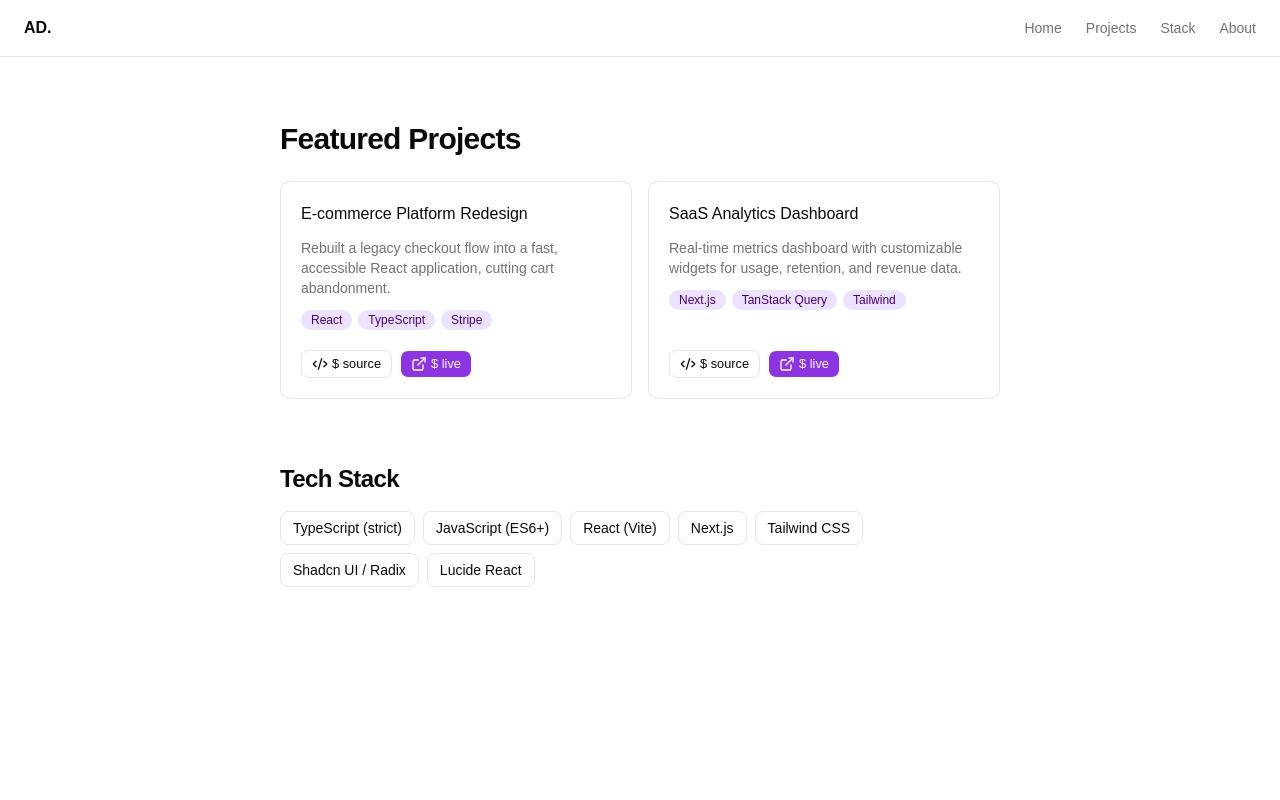
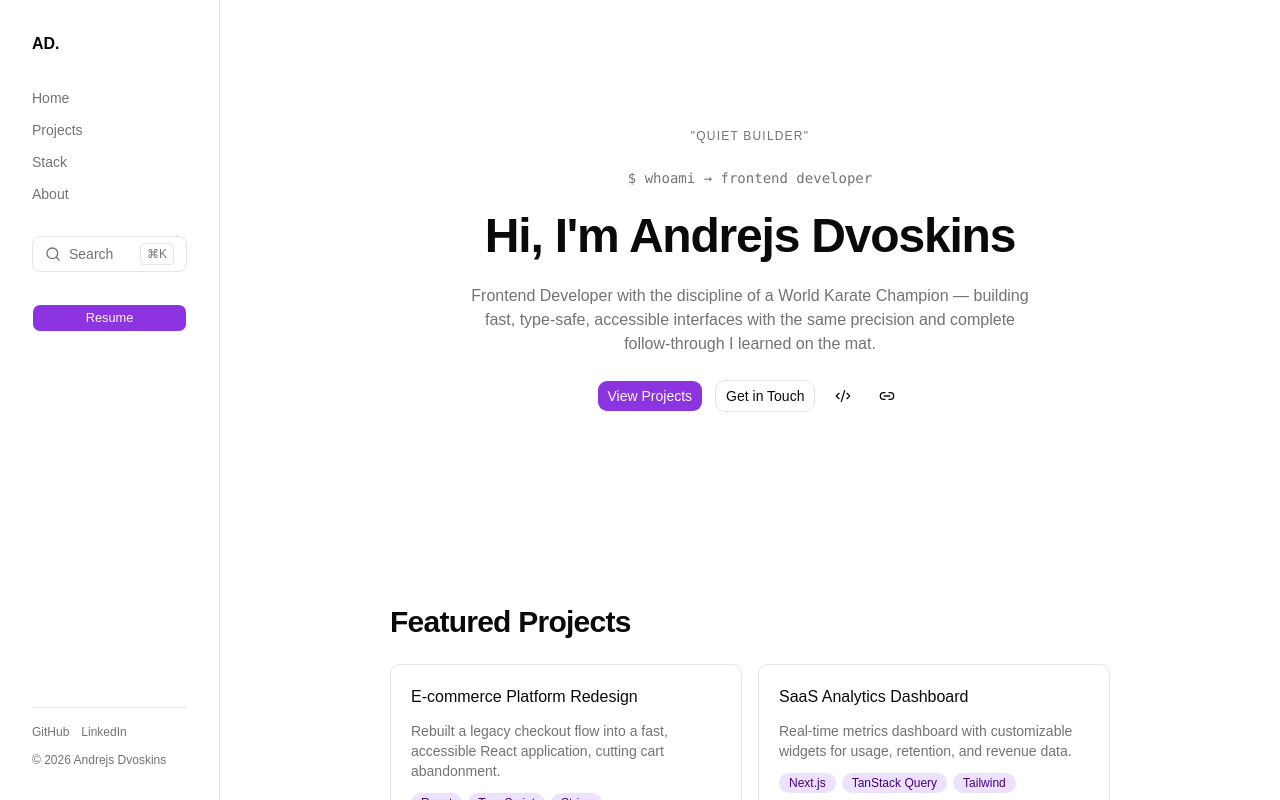
Before and after one commit to Funtazer07/showcase-portfolio, a React (Vite) app: page / in a window 1280 px wide. Shown: the top 800 px of the page. Built offline with nearby package versions, Linux system fonts and the light colour scheme.

Commit message:
Implement hero and nav (SCRUM-16, SCRUM-17)

```diff
--- a/src/App.tsx
+++ b/src/App.tsx
@@ -1,33 +1,31 @@
 import { Code2, ExternalLink } from 'lucide-react'
+import Header from '@/components/Header'
+import Hero from '@/components/Hero'
+import Sidebar from '@/components/Sidebar'
 import { Button } from '@/components/ui/button'
-import { navItems, projects, siteMeta, techStack } from '@/data/portfolioData'
+import { projects, siteMeta, techStack } from '@/data/portfolioData'
 
 function App() {
   return (
     <div className="min-h-svh bg-background text-foreground">
-      <header className="flex items-center justify-between border-b border-border px-6 py-4">
-        <span className="font-semibold">{siteMeta.brand}</span>
-        <nav className="flex gap-6 text-sm text-muted-foreground">
-          {navItems.map((item) => (
-            <a key={item.href} href={item.href} className="hover:text-foreground">
-              {item.label}
-            </a>
-          ))}
-        </nav>
-      </header>
+      <Sidebar />
+
+      <div className="lg:pl-[220px]">
+        <Header />
+        <Hero />
 
         <main className="mx-auto max-w-3xl px-6 py-16">
-        <section id="projects" className="flex flex-col gap-6">
-          <h1 className="text-3xl font-semibold tracking-tight">
+          <section id="projects" className="flex scroll-mt-20 flex-col gap-6">
+            <h2 className="text-3xl font-semibold tracking-tight">
               {siteMeta.projectsHeading}
-          </h1>
+            </h2>
             <div className="grid gap-4 sm:grid-cols-2">
               {projects.map((project) => (
                 <article
                   key={project.id}
                   className="flex flex-col gap-3 rounded-lg border border-border bg-card p-5 text-card-foreground"
                 >
-                <h2 className="font-medium">{project.title}</h2>
+                  <h3 className="font-medium">{project.title}</h3>
                   <p className="text-sm text-muted-foreground">
                     {project.description}
                   </p>
@@ -67,7 +65,7 @@ function App() {
             </div>
           </section>
 
-        <section id="stack" className="mt-16 flex flex-col gap-4">
+          <section id="stack" className="mt-16 flex scroll-mt-20 flex-col gap-4">
             <h2 className="text-2xl font-semibold tracking-tight">
               {siteMeta.techStackHeading}
             </h2>
@@ -84,6 +82,7 @@ function App() {
           </section>
         </main>
       </div>
+    </div>
   )
 }
 
--- /dev/null
+++ b/src/components/Header.tsx
@@ -0,0 +1,41 @@
+import { Search } from 'lucide-react'
+import { Button } from '@/components/ui/button'
+import { navItems, siteMeta } from '@/data/portfolioData'
+
+function Header() {
+  return (
+    <header className="sticky top-0 z-50 border-b border-border bg-background/80 backdrop-blur lg:hidden">
+      <div className="mx-auto flex max-w-5xl items-center justify-between gap-4 px-6 py-4">
+        <a href="#home" className="font-semibold">
+          {siteMeta.brand}
+        </a>
+
+        <nav className="hidden gap-6 text-sm text-muted-foreground sm:flex">
+          {navItems.map((item) => (
+            <a key={item.href} href={item.href} className="hover:text-foreground">
+              {item.label}
+            </a>
+          ))}
+        </nav>
+
+        <div className="flex items-center gap-2">
+          <button
+            type="button"
+            className="hidden items-center gap-2 rounded-md border border-border px-3 py-1.5 text-sm text-muted-foreground sm:flex"
+          >
+            <Search className="size-4" />
+            {siteMeta.searchLabel}
+            <kbd className="rounded border border-border px-1.5 py-0.5 font-sans text-xs">
+              {siteMeta.searchShortcut}
+            </kbd>
+          </button>
+          <Button size="sm" render={<a href={siteMeta.cvUrl} target="_blank" rel="noreferrer" />}>
+            {siteMeta.cvLabel}
+          </Button>
+        </div>
+      </div>
+    </header>
+  )
+}
+
+export default Header
--- /dev/null
+++ b/src/components/Hero.tsx
@@ -0,0 +1,62 @@
+import { Code2, Link2 } from 'lucide-react'
+import { Button } from '@/components/ui/button'
+import { heroContent, socialLinks } from '@/data/portfolioData'
+
+function Hero() {
+  return (
+    <section
+      id="home"
+      className="flex scroll-mt-20 flex-col items-center gap-6 px-6 py-24 text-center sm:py-32"
+    >
+      <span className="text-xs font-medium tracking-widest text-muted-foreground uppercase">
+        {heroContent.eyebrow}
+      </span>
+      <p className="font-mono text-sm text-muted-foreground">
+        {heroContent.terminalLine}
+      </p>
+      <h1 className="max-w-2xl text-4xl font-semibold tracking-tight text-balance sm:text-5xl">
+        {heroContent.title}
+      </h1>
+      <p className="max-w-xl text-muted-foreground">{heroContent.bio}</p>
+
+      <div className="flex flex-wrap items-center justify-center gap-3">
+        <Button render={<a href="#projects" />}>
+          {heroContent.primaryCtaLabel}
+        </Button>
+        <Button variant="outline" render={<a href="#contact" />}>
+          {heroContent.secondaryCtaLabel}
+        </Button>
+        <Button
+          variant="ghost"
+          size="icon"
+          render={
+            <a
+              href={socialLinks.github.href}
+              target="_blank"
+              rel="noreferrer"
+              aria-label={socialLinks.github.label}
+            />
+          }
+        >
+          <Code2 className="size-4" />
+        </Button>
+        <Button
+          variant="ghost"
+          size="icon"
+          render={
+            <a
+              href={socialLinks.linkedin.href}
+              target="_blank"
+              rel="noreferrer"
+              aria-label={socialLinks.linkedin.label}
+            />
+          }
+        >
+          <Link2 className="size-4" />
+        </Button>
+      </div>
+    </section>
+  )
+}
+
+export default Hero
--- /dev/null
+++ b/src/components/Sidebar.tsx
@@ -0,0 +1,62 @@
+import { Search } from 'lucide-react'
+import { Button } from '@/components/ui/button'
+import { navItems, siteMeta, socialLinks } from '@/data/portfolioData'
+
+function Sidebar() {
+  return (
+    <aside className="fixed inset-y-0 left-0 hidden w-[220px] flex-col justify-between border-r border-border p-8 lg:flex">
+      <div className="flex flex-col gap-8">
+        <a href="#home" className="font-semibold">
+          {siteMeta.brand}
+        </a>
+
+        <nav className="flex flex-col gap-3 text-sm">
+          {navItems.map((item) => (
+            <a key={item.href} href={item.href} className="text-muted-foreground hover:text-foreground">
+              {item.label}
+            </a>
+          ))}
+        </nav>
+
+        <button
+          type="button"
+          className="flex items-center gap-2 rounded-md border border-border px-3 py-1.5 text-sm text-muted-foreground"
+        >
+          <Search className="size-4" />
+          {siteMeta.searchLabel}
+          <kbd className="ml-auto rounded border border-border px-1.5 py-0.5 font-sans text-xs">
+            {siteMeta.searchShortcut}
+          </kbd>
+        </button>
+
+        <Button size="sm" render={<a href={siteMeta.cvUrl} target="_blank" rel="noreferrer" />}>
+          {siteMeta.cvLabel}
+        </Button>
+      </div>
+
+      <div className="flex flex-col gap-3 border-t border-border pt-4 text-xs text-muted-foreground">
+        <div className="flex gap-3">
+          <a
+            href={socialLinks.github.href}
+            target="_blank"
+            rel="noreferrer"
+            className="hover:text-foreground"
+          >
+            {socialLinks.github.label}
+          </a>
+          <a
+            href={socialLinks.linkedin.href}
+            target="_blank"
+            rel="noreferrer"
+            className="hover:text-foreground"
+          >
+            {socialLinks.linkedin.label}
+          </a>
+        </div>
+        <p>{siteMeta.sidebarCopyright}</p>
+      </div>
+    </aside>
+  )
+}
+
+export default Sidebar
--- a/src/data/portfolioData.ts
+++ b/src/data/portfolioData.ts
@@ -9,6 +9,30 @@ export interface SiteMeta {
   techStackHeading: string
   repoLinkLabel: string
   demoLinkLabel: string
+  cvUrl: string
+  cvLabel: string
+  searchLabel: string
+  searchShortcut: string
+  sidebarCopyright: string
+}
+
+export interface SocialLink {
+  label: string
+  href: string
+}
+
+export interface SocialLinks {
+  github: SocialLink
+  linkedin: SocialLink
+}
+
+export interface HeroContent {
+  eyebrow: string
+  terminalLine: string
+  title: string
+  bio: string
+  primaryCtaLabel: string
+  secondaryCtaLabel: string
 }
 
 export type TechCategory = 'language' | 'framework' | 'tooling-ui'
@@ -35,6 +59,25 @@ export const siteMeta: SiteMeta = {
   techStackHeading: 'Tech Stack',
   repoLinkLabel: '$ source',
   demoLinkLabel: '$ live',
+  cvUrl: '/resume.pdf',
+  cvLabel: 'Resume',
+  searchLabel: 'Search',
+  searchShortcut: '⌘K',
+  sidebarCopyright: '© 2026 Andrejs Dvoskins',
+}
+
+export const socialLinks: SocialLinks = {
+  github: { label: 'GitHub', href: 'https://github.com/Funtazer07' },
+  linkedin: { label: 'LinkedIn', href: 'https://linkedin.com/in/andrejsdvoskins/' },
+}
+
+export const heroContent: HeroContent = {
+  eyebrow: '"QUIET BUILDER"',
+  terminalLine: '$ whoami → frontend developer',
+  title: "Hi, I'm Andrejs Dvoskins",
+  bio: 'Frontend Developer with the discipline of a World Karate Champion — building fast, type-safe, accessible interfaces with the same precision and complete follow-through I learned on the mat.',
+  primaryCtaLabel: 'View Projects',
+  secondaryCtaLabel: 'Get in Touch',
 }
 
 export const navItems: NavItem[] = [
--- a/src/index.css
+++ b/src/index.css
@@ -138,6 +138,6 @@
     @apply bg-background text-foreground;
   }
   html {
-    @apply font-sans;
+    @apply scroll-smooth font-sans;
   }
 }
```
Also changed, not shown: 1 other file (tests, documents, lock files or other folders). Lines whose indentation alone changed are shown as unchanged.
